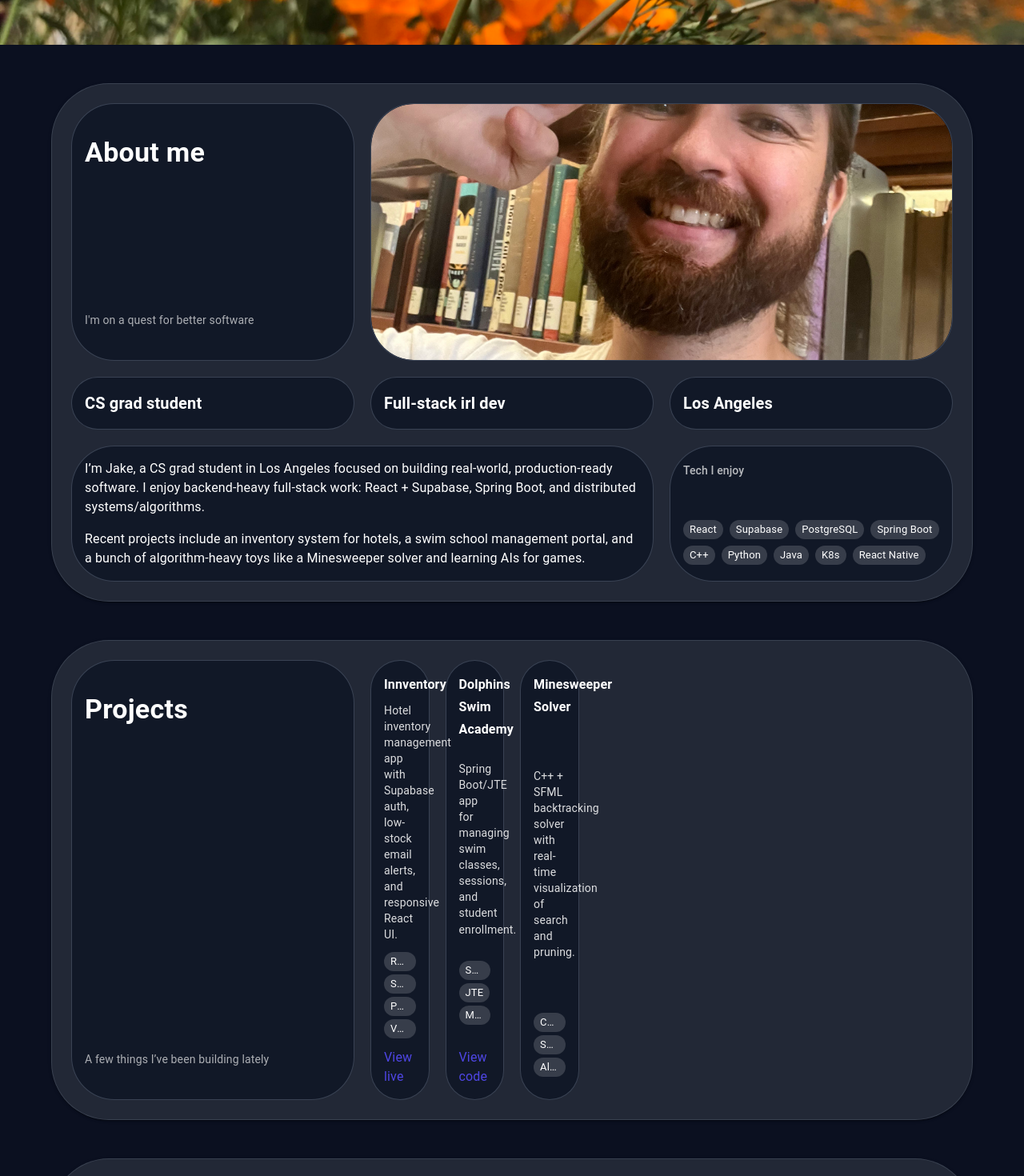
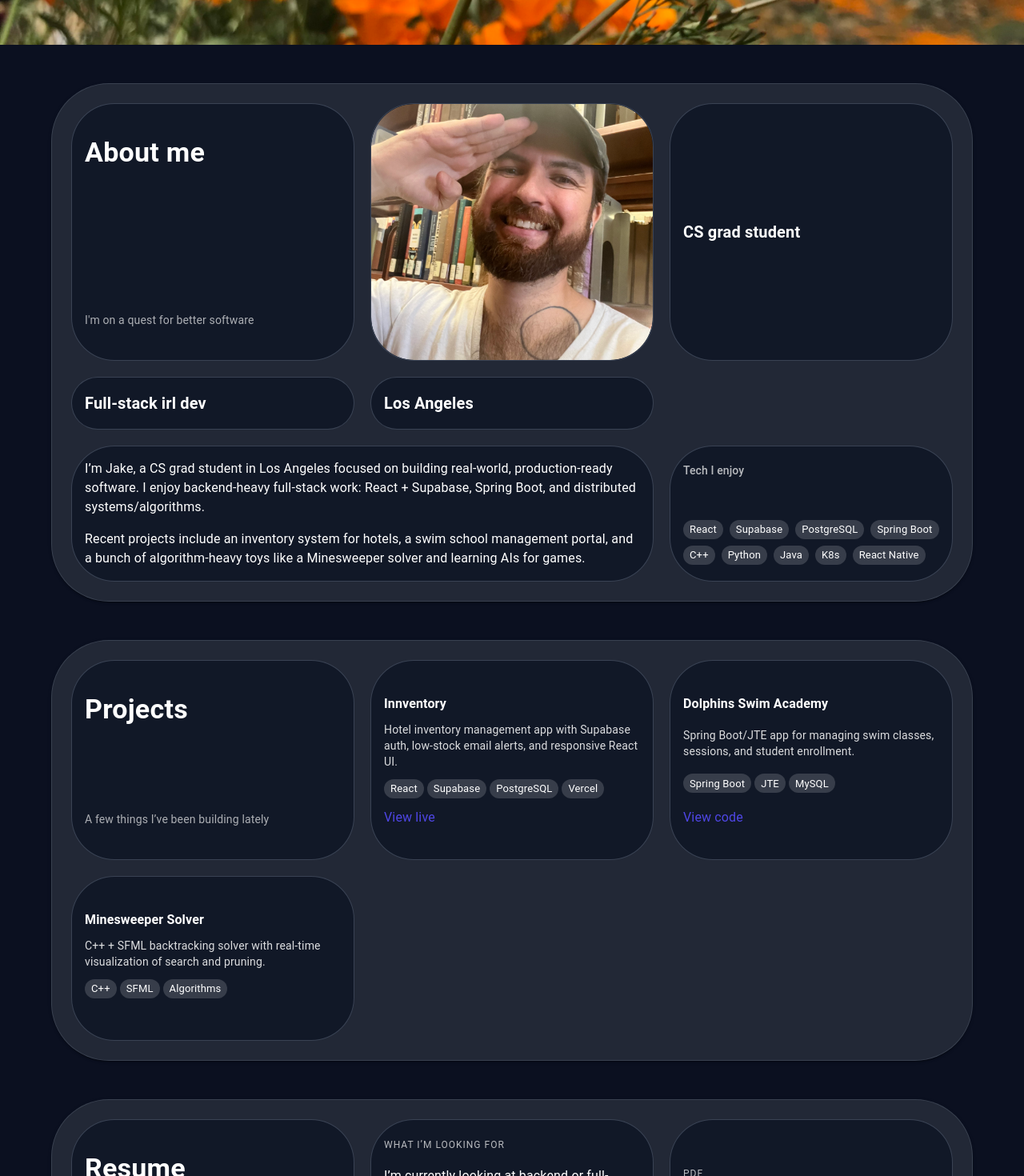
Before and after one commit to 1jdsteele/portfolio3, a React (Vite) app: page / in a window 1280 px wide. Shown: the part 520-1990 px from the top of the page at 80% size. Built offline with nearby package versions, Linux system fonts and the light colour scheme.

Commit message:
project cards now have 4 col width

```diff
--- a/src/components/ProjectCard.jsx
+++ b/src/components/ProjectCard.jsx
@@ -9,8 +9,20 @@ export default function ProjectCard({
   linkLabel,
 }) {
   return (
-    <BentoCard>
-      <Typography variant="subtitle1" sx={{ fontWeight: 600, mb: 1 }}>
+    <BentoCard
+      sx={{
+        gridColumn: { xs: "1 / -1", md: "span 4" },
+        justifyContent: "space-between",
+        py: 5,
+      }}
+    >
+      <Typography
+        variant="subtitle1"
+        sx={{
+          fontWeight: 600,
+          mb: 1,
+        }}
+      >
         {title}
       </Typography>
 
--- a/src/components/SectionHeaderCard.jsx
+++ b/src/components/SectionHeaderCard.jsx
@@ -9,9 +9,9 @@ export default function SectionHeaderCard({
   return (
     <BentoCard
       sx={{
-        gridColumn,
+        gridColumn: { xs: "1 / -1", md: "span 4" },
         justifyContent: "space-between",
-        py: 5, // 🔑 key line
+        py: 5,
       }}
     >
       <Typography variant="h4" sx={{ fontWeight: 700 }}>
--- a/src/components/sections/AboutSection.jsx
+++ b/src/components/sections/AboutSection.jsx
@@ -29,7 +29,7 @@ export default function AboutSection() {
       {/* Photo card: span 6 */}
       <BentoCard
         sx={{
-          gridColumn: { xs: "1 / -1", md: "span 8" },
+          gridColumn: { xs: "1 / -1", md: "span 4" },
           p: 0,
           overflow: "hidden",
         }}
```
